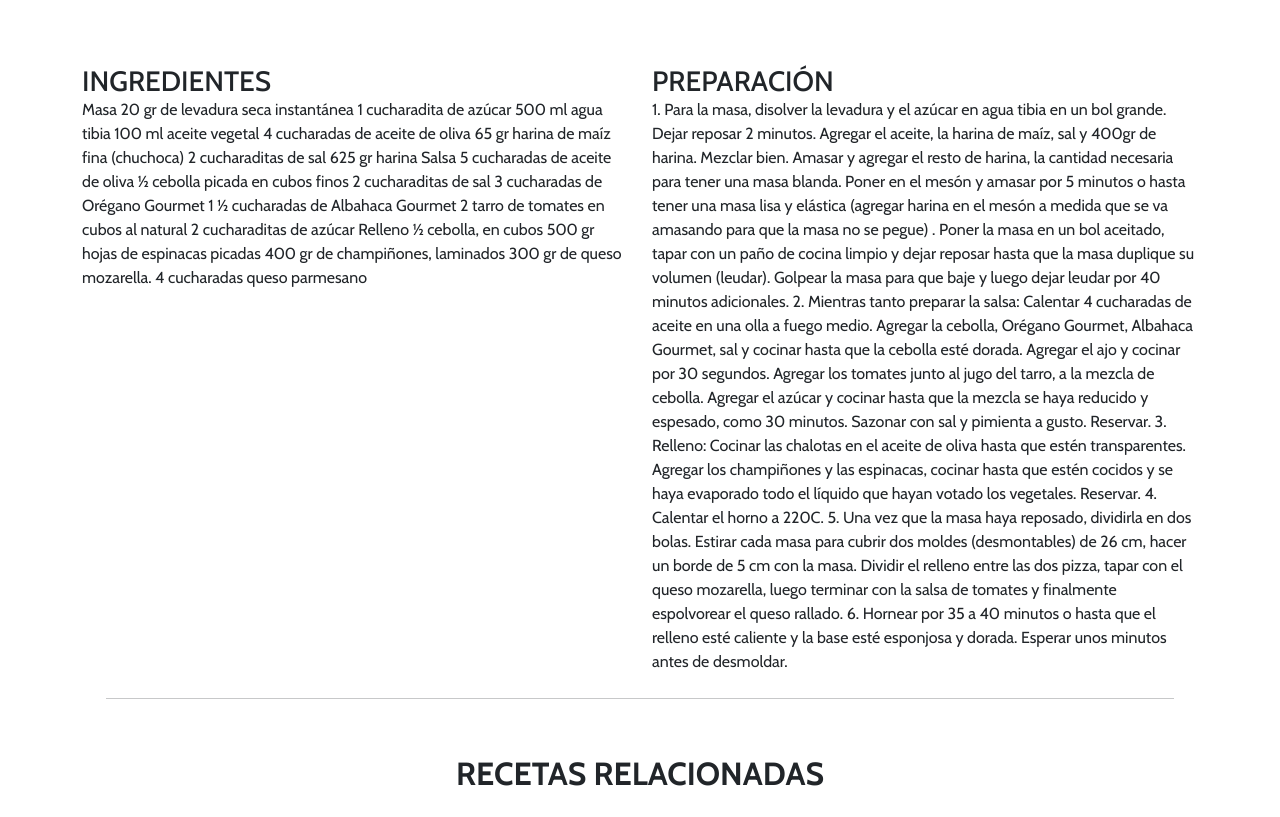
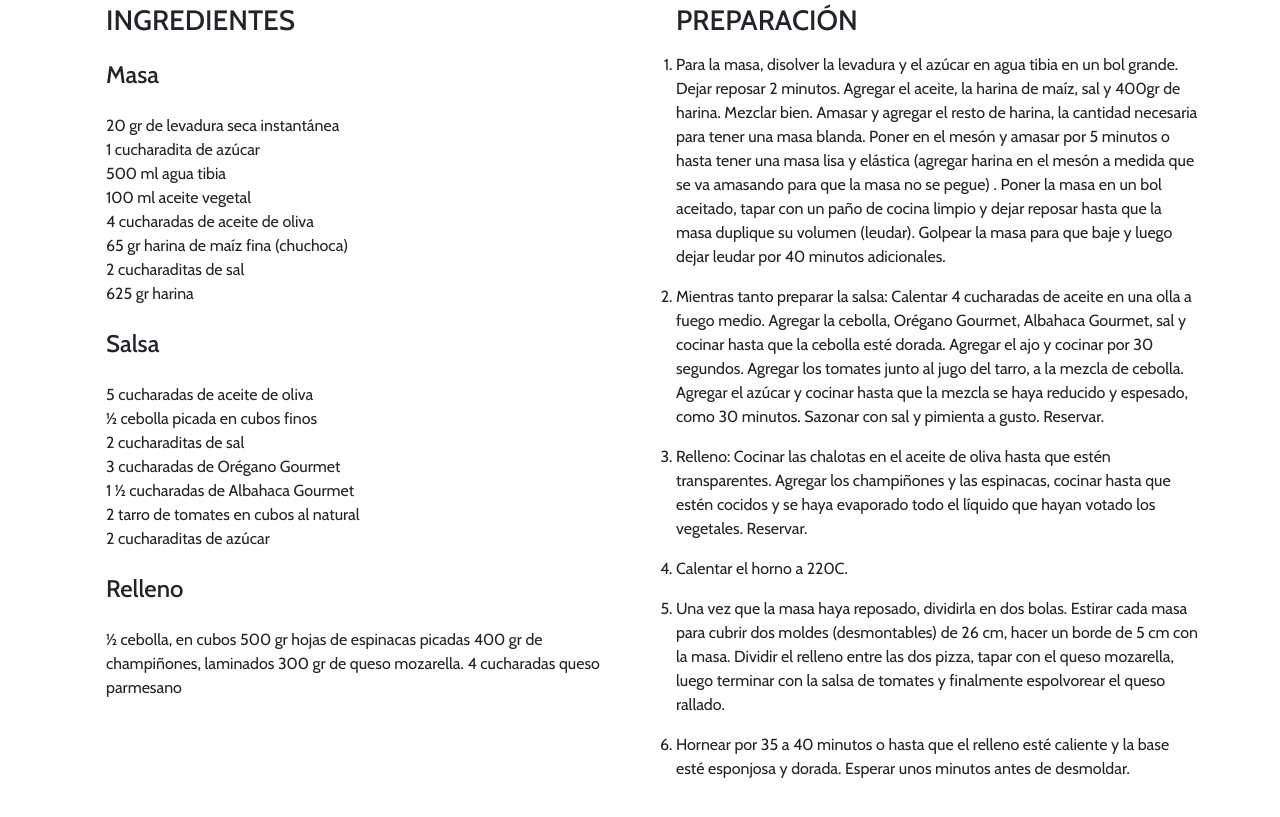
Before and after one commit to german-rs/Ricomida, a plain HTML site: page index.html in a window 1280 px wide. Shown: the part 1363-2180 px from the top of the page. Drawn offline with nearby package versions, Linux system fonts and the light colour scheme.

Commit message:
texto y la sección hero

```diff
--- a/assets/css/style.css
+++ b/assets/css/style.css
@@ -41,13 +41,12 @@ body{
 
 /* Sección de héroe. */
 .imagen-principal img{
-    width: 462pt;
+    width: 600px;
     height: auto;
 }
 
-.titulo-principal{
-    width: 425px;
-    height: auto;
+.envoltorio{
+    width: 600px;
 }
 
 .titulo-principal h1{
@@ -71,6 +70,17 @@ body{
 /* Fin carrusel. */
 
 /* Sección de ingredientes y preparación. */
+.ingredientes h4{
+    margin: 1em 0;
+}
+
+.ingredientes ul li{
+    list-style: none;
+}
+
+.preparacion ol li{
+    margin-bottom: 1em;
+}
 /* Fin sección de ingredientes y preparación. */
 
 /* Sección de recetas relacionadas [cards]. */
@@ -81,10 +91,17 @@ body{
 #sec-suscripcion{
     background-color: var(--danger);
     color: var(--white);
+    width: 100%;
+    height: 500px;
 }
 
 #sec-suscripcion h2{
     font-size: 40px;
+}
+
+#sec-suscripcion p{
+    font-size: 30px;
+    font-weight: 400;
 }
 
 #sec-suscripcion span{
--- a/index.html
+++ b/index.html
@@ -75,15 +75,16 @@
 
     <!-- Sección de héroe. -->
     <header class="container mt-5">
-        <div class="row">
+        <div class="row row-cols-2">
 
             <!-- Imagen. -->
-            <div class="imagen-principal col-sm">
+            <div class="imagen-principal col-6">
                 <img src="./assets/img/principal.jpg" alt="Una pizza sobre una mesa de madera">
             </div>
 
+
             <!-- Texto y otros elementos. -->
-            <div class="col-sm">
+            <div class="envoltorio col-6">
                 <div class="titulo-principal">
                     <h1 class="p-4">
                         PIZZA AL ESTILO CHICAGO CON ESPINACAS Y CHAMPIÑONES
@@ -102,6 +103,8 @@
                     <button type="button" class="btn btn-outline-secondary">Añadir a favoritos</button>
                 </div>
             </div>
+            <!-- Fin texto y otros elementos. -->
+
         </div>
     </header>
     <!-- Fin sección de héroe. -->
@@ -170,8 +173,6 @@
                     </div>
                 </div>
 
-
-
             </div>
             <button class="carousel-control-prev" type="button" data-bs-target="#carouselExampleIndicators"
                 data-bs-slide="prev">
@@ -195,43 +196,170 @@
     <!-- Sección de ingredientes y preparación. -->
     <section class="container">
         <div class="row">
-            <article class="ingredientes col-sm">
+            <article class="ingredientes col-12 col-md-6 col-lg-6  align-items-center justify-content-center mb-5">
+                <div class="ps-4">
                 <h3>INGREDIENTES</h3>
+                <h4>Masa</h4>
+                <ul>
+                    <li>
+                        <p>
+                            20 gr de levadura seca instantánea
+                        </p>
+                    </li>
+                    <li>
+                        <p>
+                            1 cucharadita de azúcar
+                        </p>
+                    </li>
+                    <li>
+                        <p>
+                            500 ml agua tibia
+                        </p>
+                    </li>
+                    <li>
+                        <p>
+                            100 ml aceite vegetal
+                        </p>
+                    </li>
+                    <li>
+                        <p>
+                            4 cucharadas de aceite de oliva
+                        </p>
+                    </li>
+                    <li>
+                        <p>
+                            65 gr harina de maíz fina (chuchoca)
+                        </p>
+                    </li>
+                    <li>
+                        <p>
+                            2 cucharaditas de sal
+                        </p>
+                    </li>
+                    <li>
+                        <p>
+                            625 gr harina
+                        </p>
+                    </li>
+                </ul>
+                <h4>Salsa</h4>
+                <ul>
+                    <li>
+                        <p>
+                            5 cucharadas de aceite de oliva
+                        </p>
+                    </li>
+                    <li>
+                        <p>
+                            ½ cebolla picada en cubos finos
+                        </p>
+                    </li>
+                    <li>
+                        <p>
+                            2 cucharaditas de sal
+                        </p>
+                    </li>
+                    <li>
+                        <p>
+                            3 cucharadas de Orégano Gourmet
+                        </p>
+                    </li>
+                    <li>
+                        <p>
+                            1 ½ cucharadas de Albahaca Gourmet
+                        </p>
+                    </li>
+                    <li>
+                        <p>
+                            2 tarro de tomates en cubos al natural
+                        </p>
+                    </li>
+                    <li>
+                        <p>
+                            2 cucharaditas de azúcar
+                        </p>
+                    </li>
+                </ul>
+                <h4>Relleno</h4>
                 <p>
-                    Masa 20 gr de levadura seca instantánea 1 cucharadita de azúcar 500 ml agua tibia 100 ml aceite
-                    vegetal 4 cucharadas de aceite de oliva 65 gr harina de maíz fina (chuchoca) 2 cucharaditas de sal
-                    625 gr harina Salsa 5 cucharadas de aceite de oliva ½ cebolla picada en cubos finos 2 cucharaditas
-                    de sal 3 cucharadas de Orégano Gourmet 1 ½ cucharadas de Albahaca Gourmet 2 tarro de tomates en
-                    cubos al natural 2 cucharaditas de azúcar Relleno ½ cebolla, en cubos 500 gr hojas de espinacas
+                    ½ cebolla, en cubos 500 gr hojas de espinacas
                     picadas 400 gr de champiñones, laminados 300 gr de queso mozarella. 4 cucharadas queso parmesano
                 </p>
+            </div>
             </article>
 
-            <article class="preparacion col-sm">
-                <h3>
+            <article class="preparacion col-12 col-md-6 col-lg-6 align-items-center justify-content-center">
+                <div class="ps-4">
+                <h3 class="mb-3">
                     PREPARACIÓN
                 </h3>
                 <p>
-                    1. Para la masa, disolver la levadura y el azúcar en agua tibia en un bol grande. Dejar reposar 2
-                    minutos. Agregar el aceite, la harina de maíz, sal y 400gr de harina. Mezclar bien. Amasar y agregar
-                    el resto de harina, la cantidad necesaria para tener una masa blanda. Poner en el mesón y amasar por
-                    5 minutos o hasta tener una masa lisa y elástica (agregar harina en el mesón a medida que se va
-                    amasando para que la masa no se pegue) . Poner la masa en un bol aceitado, tapar con un paño de
-                    cocina limpio y dejar reposar hasta que la masa duplique su volumen (leudar). Golpear la masa para
-                    que baje y luego dejar leudar por 40 minutos adicionales. 2. Mientras tanto preparar la salsa:
-                    Calentar 4 cucharadas de aceite en una olla a fuego medio. Agregar la cebolla, Orégano Gourmet,
-                    Albahaca Gourmet, sal y cocinar hasta que la cebolla esté dorada. Agregar el ajo y cocinar por 30
-                    segundos. Agregar los tomates junto al jugo del tarro, a la mezcla de cebolla. Agregar el azúcar y
-                    cocinar hasta que la mezcla se haya reducido y espesado, como 30 minutos. Sazonar con sal y pimienta
-                    a gusto. Reservar. 3. Relleno: Cocinar las chalotas en el aceite de oliva hasta que estén
-                    transparentes. Agregar los champiñones y las espinacas, cocinar hasta que estén cocidos y se haya
-                    evaporado todo el líquido que hayan votado los vegetales. Reservar. 4. Calentar el horno a 220C. 5.
-                    Una vez que la masa haya reposado, dividirla en dos bolas. Estirar cada masa para cubrir dos moldes
-                    (desmontables) de 26 cm, hacer un borde de 5 cm con la masa. Dividir el relleno entre las dos pizza,
-                    tapar con el queso mozarella, luego terminar con la salsa de tomates y finalmente espolvorear el
-                    queso rallado. 6. Hornear por 35 a 40 minutos o hasta que el relleno esté caliente y la base esté
-                    esponjosa y dorada. Esperar unos minutos antes de desmoldar.
+                <ol>
+                    <li>
+                        <p>
+                            Para la masa, disolver la levadura y el azúcar en agua tibia en un bol grande. Dejar reposar
+                            2
+                            minutos. Agregar el aceite, la harina de maíz, sal y 400gr de harina. Mezclar bien. Amasar y
+                            agregar
+                            el resto de harina, la cantidad necesaria para tener una masa blanda. Poner en el mesón y
+                            amasar por
+                            5 minutos o hasta tener una masa lisa y elástica (agregar harina en el mesón a medida que se
+                            va
+                            amasando para que la masa no se pegue) . Poner la masa en un bol aceitado, tapar con un paño
+                            de
+                            cocina limpio y dejar reposar hasta que la masa duplique su volumen (leudar). Golpear la
+                            masa para
+                            que baje y luego dejar leudar por 40 minutos adicionales.
+                        </p>
+                    </li>
+                    <li>
+                        <p>
+                            Mientras tanto preparar la salsa:
+                            Calentar 4 cucharadas de aceite en una olla a fuego medio. Agregar la cebolla, Orégano
+                            Gourmet,
+                            Albahaca Gourmet, sal y cocinar hasta que la cebolla esté dorada. Agregar el ajo y cocinar
+                            por 30
+                            segundos. Agregar los tomates junto al jugo del tarro, a la mezcla de cebolla. Agregar el
+                            azúcar y
+                            cocinar hasta que la mezcla se haya reducido y espesado, como 30 minutos. Sazonar con sal y
+                            pimienta
+                            a gusto. Reservar.
+                        </p>
+                    </li>
+                    <li>
+                        <p>
+                            Relleno: Cocinar las chalotas en el aceite de oliva hasta que estén
+                            transparentes. Agregar los champiñones y las espinacas, cocinar hasta que estén cocidos y se
+                            haya
+                            evaporado todo el líquido que hayan votado los vegetales. Reservar.
+                        </p>
+                    </li>
+                    <li>
+                        <p>
+                            Calentar el horno a 220C.
+                        </p>
+                    </li>
+                    <li>
+                        <p>
+                            Una vez que la masa haya reposado, dividirla en dos bolas. Estirar cada masa para cubrir dos
+                            moldes
+                            (desmontables) de 26 cm, hacer un borde de 5 cm con la masa. Dividir el relleno entre las
+                            dos pizza,
+                            tapar con el queso mozarella, luego terminar con la salsa de tomates y finalmente
+                            espolvorear el
+                            queso rallado.
+                        </p>
+                    </li>
+                    <li>
+                        <p>
+                            Hornear por 35 a 40 minutos o hasta que el relleno esté caliente y la base esté
+                            esponjosa y dorada. Esperar unos minutos antes de desmoldar.
+                        </p>
+                    </li>
+                </ol>
+
                 </p>
+            </div>
 
             </article>
         </div>
@@ -298,20 +426,28 @@
 
     <!-- Sección de suscripción. -->
     <section id="sec-suscripcion">
-        <article class="text-center">
-            <h2 class="p-4">RECETAS RELACIONADAS</h2>
-            <span class="p-1">
-                y obtén las mejores recetas que tenemos en
-            </span>
-            <span class="marca">
-                Ricomida
-            </span>
-            <div class="p-3">
-                <button type="button" class="btn btn-outline-light btn-lg">Empezar</button>
+
+        <article class="container">
+
+            <div class="row align-items-center">
+
+                <div class="col text-center">
+
+                    <h2>RECETAS RELACIONADAS</h2>
+                    <p>
+                        y obtén las mejores recetas que tenemos en <span class="marca"> Ricomida</span>
+                    </p>
+                    <button type="button" class="btn btn-outline-light btn-lg">Empezar</button>
+
+                </div>
+
+
             </div>
+
         </article>
     </section>
     <!-- Fin sección de suscripción. -->
+
 
     <!-- Pie de página. -->
     <footer class="text-center" id="pie-pagina">
```
